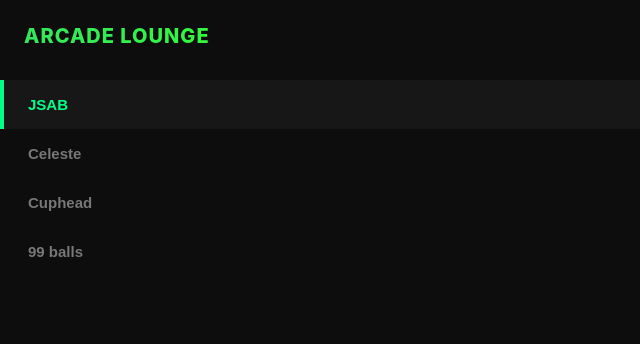
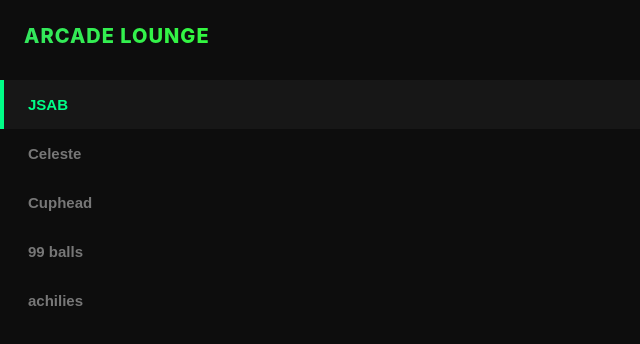
Before and after one commit to atharvchoudhari123/HTML5-Games, a website: page games.html in a window 1280 px wide. Shown: the whole page, without its empty margins (0-640 px from the left). Drawn offline with Linux system fonts and the light colour scheme.

Commit message:
Add button for 'achilies' game

```diff
--- a/games.html
+++ b/games.html
@@ -72,6 +72,7 @@
     <button class="game-btn" onclick="changeGame('games/celeste.html', this)">Celeste</button>
     <button class="game-btn" onclick="changeGame('games/cuphead.html', this)">Cuphead</button>
     <button class="game-btn" onclick="changeGame('games/99balls.html', this)">99 balls</button>
+    <button class="game-btn" onclick="changeGame('games/achillies.html', this)">achilies</button>
 
     <script>
         function changeGame(localPath, btnElement) {
```
